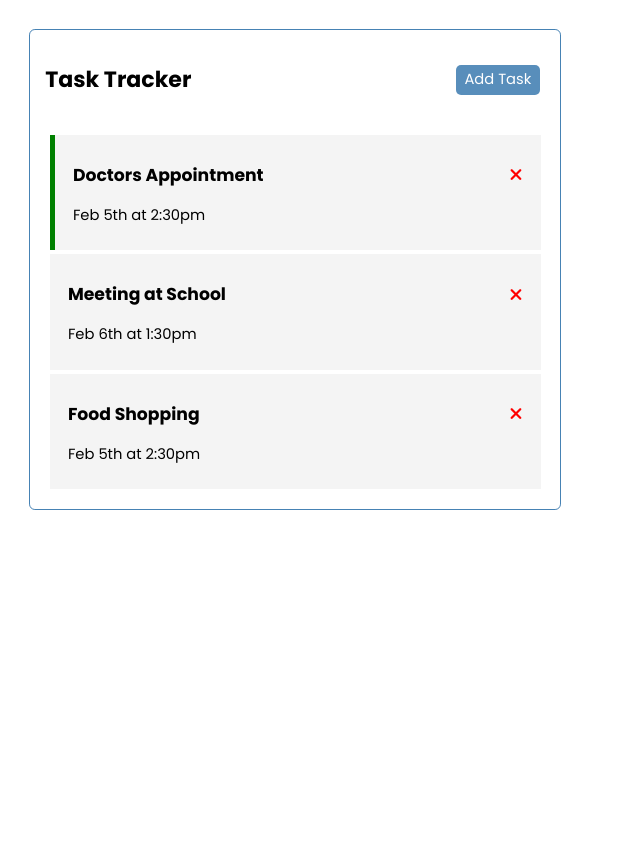
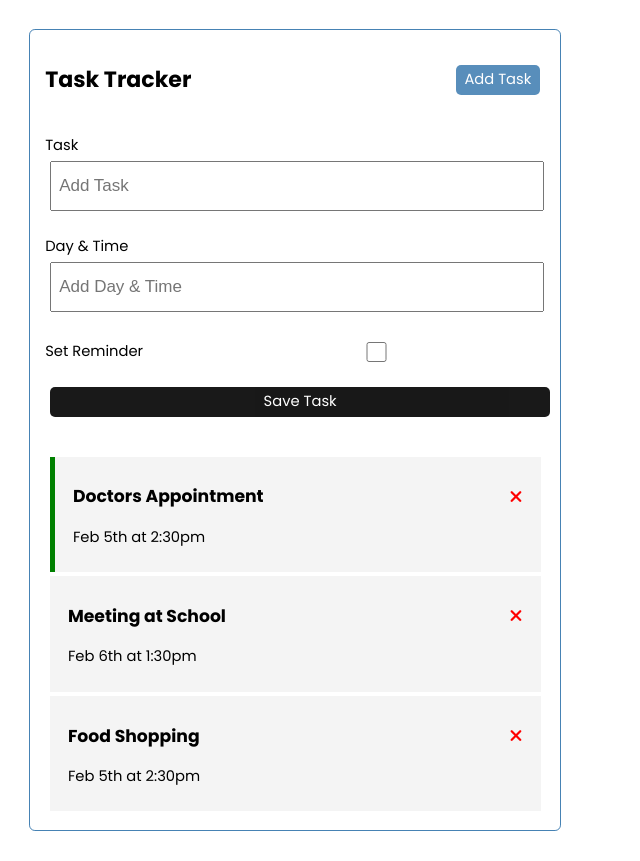
Before and after one commit to Laidoffworkerlearnstocode/vueJsCrashCourse, a Vue app in the folder task_tracker/: page / in a window 1280 px wide. Both pictures are taken after a click on the button "Add Task". Shown: the whole page, without its empty margins (0-640 px from the left). Before the commit the page ends 800 px from the top, so only its background shows below. Built offline with nearby package versions, Linux system fonts and the light colour scheme.

Commit message:
Add a toggleAddTask function to Add Task button

```diff
--- a/task_tracker/src/App.vue
+++ b/task_tracker/src/App.vue
@@ -1,22 +1,28 @@
 
 <template>
-  <Header title="Task Tracker"></Header>
+  <Header @add-task="toggleAddTask" title="Task Tracker"></Header>
+  <div v-if="showAddTask">
+    <AddTask @add-task="addTask"></AddTask>
+  </div>
   <Tasks :tasks="this.tasks" @delete-task="deleteTask" @toggle-reminder="toggleReminder" ></Tasks>
 </template>
 
 <script>
   import Header from './components/Header.vue';
   import Tasks from './components/Tasks.vue';
+  import AddTask from './components/AddTask.vue';
 
   export default {
     name: 'App',
     components: {
       Header,
       Tasks,
+      AddTask,
     },
     data(){
       return {
         tasks:[],
+        showAddTask: false,
       }
     },
     methods: {
@@ -27,6 +33,13 @@
       },
       toggleReminder(id){
         this.tasks = this.tasks.map( _task => _task.id === id ? {..._task, reminder: !_task.reminder} : _task);
+      },
+      addTask(newTask){
+        this.tasks.push(newTask);
+        this.showAddTask = false;
+      },
+      toggleAddTask(){
+        this.showAddTask = !this.showAddTask;
       }
     },
     created(){
--- /dev/null
+++ b/task_tracker/src/components/AddTask.vue
@@ -0,0 +1,91 @@
+<template>
+    <form @submit="addTask" class="add-form">
+        <div class="form-control">
+            <label>Task</label>
+            <input type="text" name="text" placeholder="Add Task" v-model="text">
+        </div>
+        <div class="form-control">
+            <label>Day & Time</label>
+            <input type="text" name="day" placeholder="Add Day & Time" v-model="day">
+        </div>
+        <div class="form-control form-control-check">
+            <label>Set Reminder</label>
+            <input type="checkbox" name="reminder" v-model="reminder">
+        </div>
+
+        <input type="submit" value="Save Task" class="btn btn-block">
+    </form>
+</template>
+
+<script>
+    export default {
+        name: 'AddTask',
+        data(){
+            return {
+                text: '',
+                day: '',
+                reminder: false,
+            }
+        },
+        methods: {
+            addTask(event){
+                event.preventDefault();
+
+                if(!this.text){
+                    alert('Please add a task');
+                    return;
+                }
+                else if(!this.day){
+                    alert('Please add a day');
+                    return;
+                }
+
+                const newTask = {
+                    id: Math.floor(Math.random() * 10000) + 1,
+                    text: this.text,
+                    day: this.day,
+                    reminder: this.reminder,
+                }
+
+                this.$emit('add-task', newTask);
+
+                this.text = '';
+                this.day = '';
+                this.reminder = false;
+            }
+        },
+        emits: ['add-task'],
+    }
+
+</script>
+
+<style scoped>
+.add-form {
+  margin-bottom: 40px;
+}
+.form-control {
+  margin: 20px 0;
+}
+.form-control label {
+  display: block;
+}
+.form-control input {
+  width: 28em;
+  height: 40px;
+  margin: 5px;
+  padding: 3px 7px;
+  font-size: 17px;
+}
+.form-control-check {
+  display: flex;
+  align-items: center;
+  justify-content: flex-end;
+}
+.form-control-check label {
+  flex: 1;
+}
+.form-control-check input {
+  flex: 2;
+  height: 20px;
+}
+</style>
--- a/task_tracker/src/components/Button.vue
+++ b/task_tracker/src/components/Button.vue
@@ -1,5 +1,5 @@
 <template>
-    <button @click="onClick()" :style="{background:color}" class="btn">
+    <button @click="$emit('add-task')" :style="{background:color}" class="btn">
         {{ text }}
     </button>
 </template>
@@ -22,6 +22,7 @@
                 console.log("click");
             },
         },
+        emits: ["add-task"],
     }
 </script>
 
--- a/task_tracker/src/components/Header.vue
+++ b/task_tracker/src/components/Header.vue
@@ -1,7 +1,7 @@
 <template>
     <header class="header">
         <h2>{{ title }}</h2>
-        <Button text="Add Task" color="steelblue"></Button>
+        <Button @add-task="$emit('add-task')" text="Add Task" color="steelblue"></Button>
     </header>
 </template>
 
@@ -19,6 +19,7 @@
         components: {
             Button,
         },
+        emits: ["add-task"],
     }
 </script>
 
--- a/task_tracker/vite.config.js
+++ b/task_tracker/vite.config.js
@@ -4,4 +4,8 @@
 // https://vitejs.dev/config/
 export default defineConfig({
   plugins: [vue()],
+  server: {
+    host: 'localhost',
+    port: 3000,
+  }
 })
```
